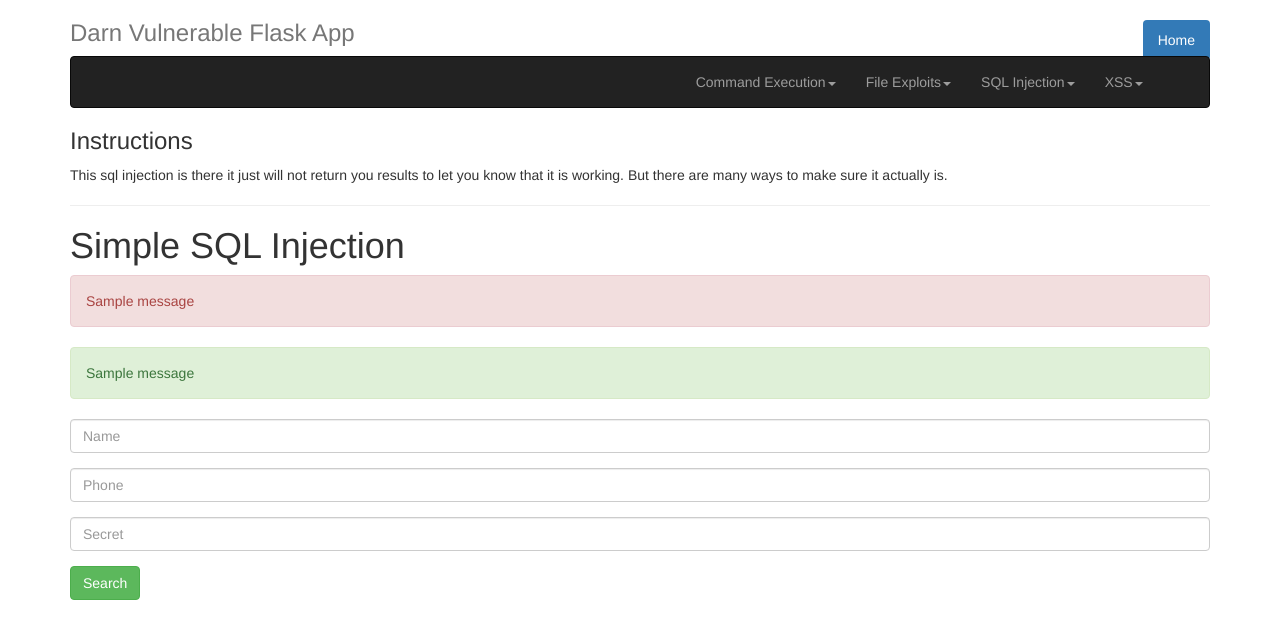
After one commit to midpipps/PythonFlaskVulnerableApp, a Flask app: page /sqli/blind/ in a window 1280 px wide. The commit adds this page. Shown: the top 639 px of the page. Run offline with Flask 2, Linux system fonts and the light colour scheme; one stand-in notice (Sample message) is shown; some libraries are stand-ins or nearby versions.

Commit message:
Adding a blind sql injection to the system.

```diff
--- a/run.py
+++ b/run.py
@@ -1,4 +1,4 @@
-from flask import Flask, render_template, send_from_directory, request, redirect, url_for
+from flask import Flask, render_template, send_from_directory, request, redirect, url_for, flash
 from setup.db import db, xss, sqlinjection
 from setup.file import fileaccess
 from setup.execution import execute
@@ -6,6 +6,7 @@ import logging
 import os
 from logging import StreamHandler
 app = Flask(__name__)
+app.secret_key = 'someSecret'
 
 #**************
 #Misc Routes
@@ -67,6 +68,24 @@ def sqli_simpleescape():
         search = search.replace(";--", " ")
     comments = sqlinjection.search(search)
     return render_template('./sqli/simpleescape.html', comments = comments[1], search = search, sqlquery = comments[0])
+
+@app.route('/sqli/blind/', methods=['GET', 'POST'])
+def sqli_blind():
+    name = None
+    phone = None
+    secret = None
+    display = 1
+    if (request.method == 'POST'):
+        name = request.form['name']
+        phone = request.form['phone']
+        secret = request.form['secret']
+        if (name and phone and secret and display):
+            flash('Your submission has been saved.', 'success')
+            sqlinjection.search_insert(name, phone, secret)
+        else:
+            flash('Make sure you are filling out all the fields', 'error')
+    return render_template('./sqli/blindinjection.html', name = name, phone = phone, secret = secret, display = display)
+
 #**************
 #End SQLI Routes
 #**************
--- a/setup/db/sqlinjection.py
+++ b/setup/db/sqlinjection.py
@@ -15,33 +15,39 @@ def create(db_path, overwrite=False):
         conn.execute("DROP TABLE IF EXISTS SEARCH")
         logging.info("Creating the table SEARCH")
         conn.execute('''CREATE TABLE IF NOT EXISTS SEARCH
-                    (ID         INT PRIMARY KEY NOT NULL,
+                    (ID         INTEGER PRIMARY KEY NOT NULL,
                     NAME        TEXT            NOT NULL,
                     PHONE       TEXT            NOT NULL,
                     DATECREATED INT             NOT NULL,
                     SECRET      TEXT            NOT NULL,
                     DISPLAY     INT             NOT NULL);''')
         logging.info("Adding in some data to  SEARCH")
-        conn.execute("INSERT INTO SEARCH (ID, NAME, PHONE, DATECREATED, SECRET, DISPLAY) \
-                    VALUES (1, 'Marvin1', '555-555-5555', '2016-01-01 12:00:00', 'Sureasecret', 1)")
-        conn.execute("INSERT INTO SEARCH (ID, NAME, PHONE, DATECREATED, SECRET, DISPLAY) \
-                    VALUES (2, 'Marvin2', '555-777-7777', '2015-07-23 12:00:00', 'Thisisnotassecretasyouthink', 1)")
-        conn.execute("INSERT INTO SEARCH (ID, NAME, PHONE, DATECREATED, SECRET, DISPLAY) \
-                    VALUES (3, 'Marvin3', '555-555-1212', '2016-11-12 12:00:00', 'OhNoesMySecrets', 1)")
-        conn.execute("INSERT INTO SEARCH (ID, NAME, PHONE, DATECREATED, SECRET, DISPLAY) \
-                    VALUES (4, 'Marvin4', '666-555-5555', '2015-08-04 12:00:00', 'Okifyoustealme', 0)")
-        conn.execute("INSERT INTO SEARCH (ID, NAME, PHONE, DATECREATED, SECRET, DISPLAY) \
-                    VALUES (5, 'Marvin5', '555-999-5555', '2018-09-20 12:00:00', 'NotSoSecret', 1)")
-        conn.execute("INSERT INTO SEARCH (ID, NAME, PHONE, DATECREATED, SECRET, DISPLAY) \
-                    VALUES (6, 'SecretUser', '424-242-4242', '2014-08-16 12:00:00', '44af595c-1b56-400d-951e-8407249c8446', 0)")
+        search_insert('Marvin1', '555-555-5555', 'Sureasecret', 1, "'2016-01-01 12:00:00'", conn)
+        search_insert('Marvin2', '555-777-7777', 'Thisisnotassecretasyouthink', 1, "'2015-07-23 12:00:00'", conn)
+        search_insert('Marvin3', '555-555-1212', 'OhNoesMySecrets', 1, "'2016-11-12 12:00:00'", conn)
+        search_insert('Marvin4', '666-555-5555', 'Okifyoustealme', 0, "'2015-08-04 12:00:00'", conn)
+        search_insert('Marvin5', '555-999-5555', 'NotSoSecret', 1, "'2018-09-20 12:00:00'", conn)
+        search_insert('SecretUser', '424-242-4242', '44af595c-1b56-400d-951e-8407249c8446', 0, "'2014-08-16 12:00:00'", conn)
         conn.commit()
     conn.close()
     logging.info('SimpleInjection should be good to go')
 
+def search_insert(name, phone, secret, display = 1, dt = "DATETIME('now')", conn=None):
+    sql_string = "INSERT INTO SEARCH (NAME, PHONE, DATECREATED, SECRET, DISPLAY) VALUES ('" + name + "', '" + phone + "', " +  dt + ", '" + secret + "', " + str(display) + ")"
+    if (conn):
+        conn.execute(sql_string)
+        conn.commit()
+    else:
+        conn = sqlite3.connect(sqli_db_path)
+        conn.execute(sql_string)
+        conn.commit()
+        conn.close()
+
+
 def search(search):
     conn = sqlite3.connect(sqli_db_path)
     sql_string = "SELECT ID, NAME, PHONE, DATECREATED FROM SEARCH WHERE DISPLAY <> 0 AND NAME LIKE '%" + search + "%' ORDER BY ID"
-    cursor = conn.execute("SELECT ID, NAME, PHONE, DATECREATED FROM SEARCH WHERE DISPLAY <> 0 AND NAME LIKE '%" + search + "%' ORDER BY ID")
+    cursor = conn.execute(sql_string)
     all_rows = (sql_string, cursor.fetchall())
     conn.close()
     return all_rows
--- a/setup/db/xss.py
+++ b/setup/db/xss.py
@@ -18,14 +18,14 @@ def create(db_path, overwrite = False):
                     COMMENT     TEXT            NOT NULL,
                     DATECREATED INT             NOT NULL,
                     PARENT_ID   INT             NOT NULL);''')
-        conn.execute("INSERT INTO COMMENTS (ID, NAME, COMMENT, DATECREATED, PARENT_ID) \
-                    VALUES (1, 'Zaphod', 'Hello all you vulnerable peeps', '2016-01-01 12:00:00', 0)")
-        conn.execute("INSERT INTO COMMENTS (ID, NAME, COMMENT, DATECREATED, PARENT_ID) \
-                    VALUES (2, 'The Guide', ' The best drink in existence is the Pan Galactic Gargle Blaster. It says that the effect of a Pan Galactic Gargle Blaster is like having your brains smashed out by a slice of lemon wrapped round a large gold brick.', '2016-01-01 12:20:00', 0)")
-        conn.execute("INSERT INTO COMMENTS (ID, NAME, COMMENT, DATECREATED, PARENT_ID) \
-                    VALUES (3, 'Ford', 'I''ll take 6', '2016-01-01 12:21:00', 2)")
-        conn.execute("INSERT INTO COMMENTS (ID, NAME, COMMENT, DATECREATED, PARENT_ID) \
-                    VALUES (4, 'Marvin', 'You would', '2016-01-01 12:22:00', 3)")
+        conn.execute("INSERT INTO COMMENTS (NAME, COMMENT, DATECREATED, PARENT_ID) \
+                    VALUES ('Zaphod', 'Hello all you vulnerable peeps', '2016-01-01 12:00:00', 0)")
+        conn.execute("INSERT INTO COMMENTS (NAME, COMMENT, DATECREATED, PARENT_ID) \
+                    VALUES ('The Guide', ' The best drink in existence is the Pan Galactic Gargle Blaster. It says that the effect of a Pan Galactic Gargle Blaster is like having your brains smashed out by a slice of lemon wrapped round a large gold brick.', '2016-01-01 12:20:00', 0)")
+        conn.execute("INSERT INTO COMMENTS (NAME, COMMENT, DATECREATED, PARENT_ID) \
+                    VALUES ('Ford', 'I''ll take 6', '2016-01-01 12:21:00', 2)")
+        conn.execute("INSERT INTO COMMENTS (NAME, COMMENT, DATECREATED, PARENT_ID) \
+                    VALUES ('Marvin', 'You would', '2016-01-01 12:22:00', 3)")
         conn.commit()
     conn.close
     logging.info("Comments should be good to go")
--- a/templates/basetemplate.html
+++ b/templates/basetemplate.html
@@ -45,7 +45,7 @@
                             <ul class="dropdown-menu">
                                 <li><a href="/sqli/simple/">Simple SQL Injection</a></li>
                                 <li><a href="/sqli/simpleescape/">Simple Escaped SQL Injection</a></li>
-                                {#<li><a href="/sqli/blind/">Blind SQL Injection</a></li>#}
+                                <li><a href="/sqli/blind/">Blind SQL Injection</a></li>
                             </ul>
                         </li>
                     </ul>
--- /dev/null
+++ b/templates/sqli/blindinjection.html
@@ -0,0 +1,51 @@
+{% extends "basetemplate.html" %}
+{% block title %}Simple Blind SQL Injection - {% endblock %}
+{% block head %}
+    {{ super() }}
+{% endblock %}
+{% block instructions %}
+    <p>
+        This sql injection is there it just will not return you results to let you know that it is working.  But there are many ways to make sure it actually is.
+    </p>
+{% endblock %}
+{% block content %}
+    <h1>Simple SQL Injection</h1>
+    {% with errors = get_flashed_messages(category_filter=["error"]) %}
+        {% if errors %}
+        <div class="alert alert-danger">
+            {%- for msg in errors %}
+                {{ msg }}
+            {% endfor -%}
+        </div>
+        {% endif %}
+    {% endwith %}
+    {% with success = get_flashed_messages(category_filter=["success"]) %}
+        {% if success %}
+        <div class="alert alert-success">
+            {%- for msg in success %}
+                {{ msg }}
+            {% endfor -%}
+        </div>
+        {% endif %}
+    {% endwith %}
+    <p>
+        <form method="POST" target="">
+            <div class="form-group">
+                <input type="text" placeholder="Name" id="name" name="name" class="form-control" value="{{ name if name else ''}}" />
+            </div>
+            <div class="form-group">
+                <input type="text" placeholder="Phone" id="phone" name="phone" class="form-control" value="{{ phone if phone else ''}}" />
+            </div>
+            <div class="form-group">
+                <input type="text" placeholder="Secret" id="secret" name="secret" class="form-control" value="{{ secret if secret else ''}}" />
+            </div>
+            <button type="submit" class="btn btn-success">Search</button>
+        </form>
+    </p>
+{% endblock %}
+{% block footer %}
+    {{ super() }}
+{% endblock %}
+{% block scripts %}
+    {{ super() }}
+{% endblock %}
```
